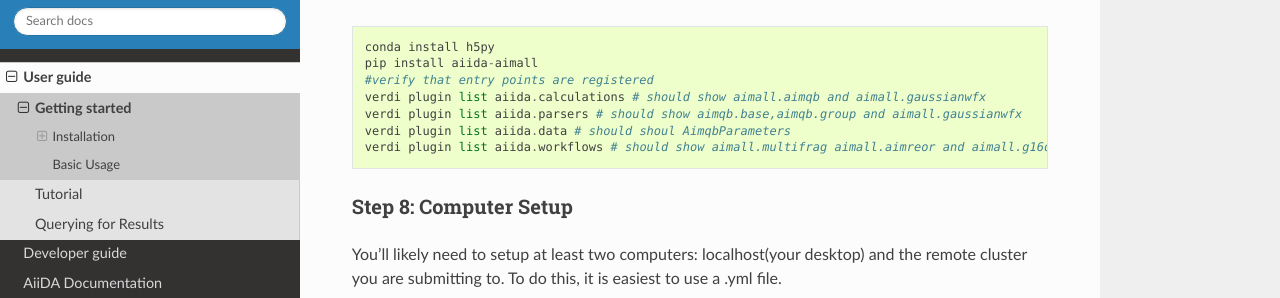
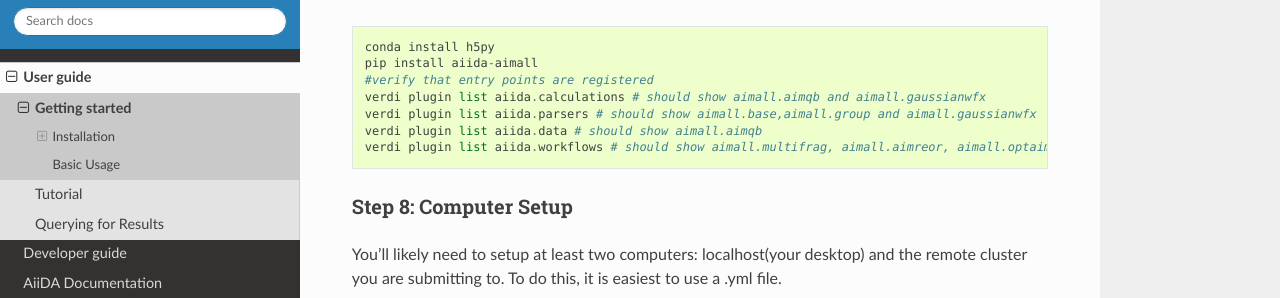
Before and after one commit to kmlefran/aiida-aimall, a Sphinx documentation site: the page built from docs/source/user_guide/get_started.rst, in a window 1280 px wide and 900 px high, scrolled down 1968 px. Shown: the part 153-451 px from the top of the window. Built offline with Sphinx 7.4.7 and the Read the Docs theme 2.0.0, drawn with Linux system fonts in a browser that asks for light colours; pages that are not in the unit, such as notebooks, are missing from menus.

Commit message:
Final doc fix of the day

```diff
--- a/docs/source/index.rst
+++ b/docs/source/index.rst
@@ -3,6 +3,7 @@
 
 ``aiida-aimall`` is available at http://github.com/kmlefran/aiida-aimall
 
+The documentation is mostly functional, but still a work in progress. Please contact the authors if you have any questions.
 
 .. toctree::
    :maxdepth: 2
--- a/docs/source/user_guide/get_started.rst
+++ b/docs/source/user_guide/get_started.rst
@@ -86,9 +86,9 @@
     pip install aiida-aimall
     #verify that entry points are registered
     verdi plugin list aiida.calculations # should show aimall.aimqb and aimall.gaussianwfx
-    verdi plugin list aiida.parsers # should show aimqb.base,aimqb.group and aimall.gaussianwfx
-    verdi plugin list aiida.data # should shoul AimqbParameters
-    verdi plugin list aiida.workflows # should show aimall.multifrag aimall.aimreor and aimall.g16opt
+    verdi plugin list aiida.parsers # should show aimall.base,aimall.group and aimall.gaussianwfx
+    verdi plugin list aiida.data # should show aimall.aimqb
+    verdi plugin list aiida.workflows # should show aimall.multifrag, aimall.aimreor, aimall.optaimreor, and aimall.g16opt
 
 Step 8: Computer Setup
 ----------------------
--- a/docs/source/user_guide/query.rst
+++ b/docs/source/user_guide/query.rst
@@ -2,7 +2,9 @@
 Querying for Results
 ====================
 
-The following query will find the outputs of the AimqbCalculation on the reoriented structure::
+The following query will find the outputs of the AimqbCalculation on the reoriented structure, assuming that the AimqbCalculations are placed in the group "aim_reor".
+Queries are built one step at a time. So, here, we find the group, then we find AimqbCalculations in the group, then we find the Dict outputs of the group, which are the outputs of the parser chosen in the AimqbCalculation:"aimall.base" or "aimall.group".
+::
 
     query = QueryBuilder()
     query.append(
```
